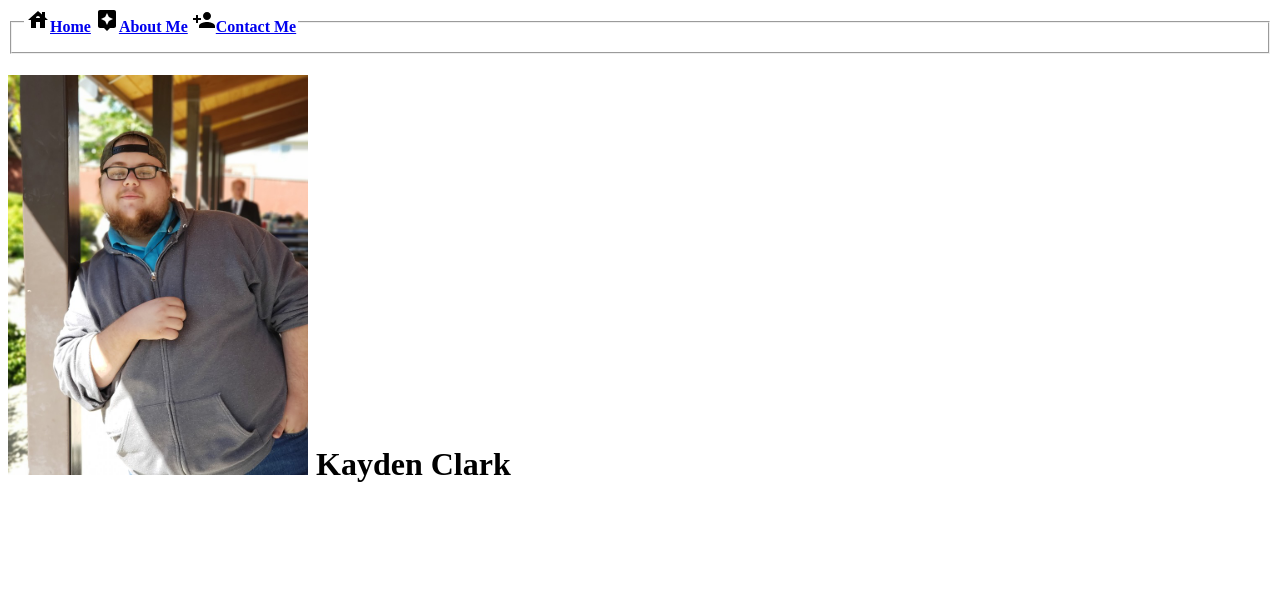
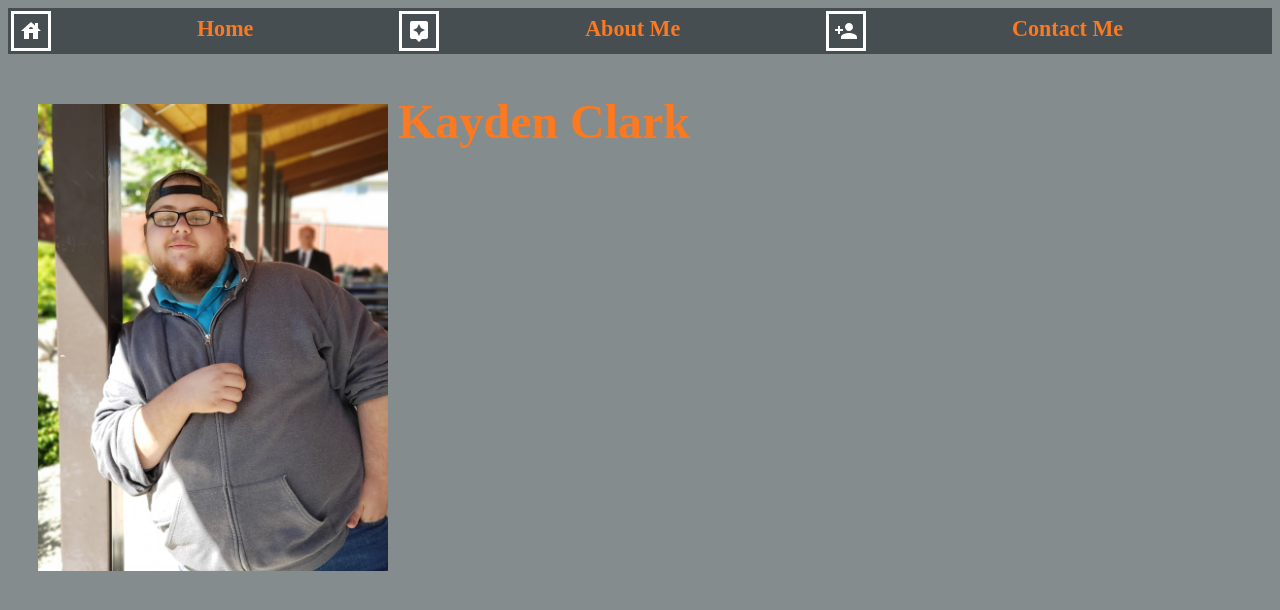
Before and after one commit to KaydenClark/portfolio, a PHP site: page /index.html in a window 1280 px wide. Shown: the top 610 px of the page. Run offline with PHP 8.4, Linux system fonts and the light colour scheme.

Commit message:
progress 10.10

```diff
--- a/index.css
+++ b/index.css
@@ -1,3 +1,43 @@
-h1{
-    vertical-align: top;
+.Head{
+    background-color: #474E51;
+    display: grid;
+    grid-template-areas: 'house home asist about person contact';
+    padding: 3px;
 }
+#body{
+    display: grid;
+    border: solid;
+}
+.icons{
+    border: 3px solid #000000;
+    padding: 5px;
+    font-size: 1.38em;
+}
+.nav{
+    padding: 5px;
+    font-size: 1.38em;
+    text-align: left;
+}
+#profile_pic{
+    width: 350px;
+    height: auto;
+    float: left;
+    margin-top: 50px;
+    margin-left: 30px;
+}
+#name{
+    font-size: 3em;
+    color: #FA7921;
+    float: left;
+    margin-left: 10px;
+}
+a{
+    color: #FA7921;
+    text-decoration: none;
+}
+.icons{
+    filter: invert(100%);
+}
+html{
+    background-color: #848C8E;
+}
--- a/index.html
+++ b/index.html
@@ -9,17 +9,22 @@
     </head>
 <body>
     <section id="Header">
-        <fieldset>
-            <Legend>
-                <Header>
-                    <img src="house-24px.svg"/><a href="index.html"><b>Home</b></a> <img src="assistant-24px.svg"><a href="3about-me.html"><b>About Me</b></a> <img src="person_add-24px.svg"><a href="2index.html"><b>Contact Me</b></a>
-                </Header>
-            </Legend>
-        </fieldset>
+            <Header class="Head">
+                <img class= "icons" grid-area= "house" src="house-24px.svg"/>
+                <a href="index.html" grid-area="home" class="nav"><b>Home</b></a>
+                <img class= "icons" grid-area="asist" src="assistant-24px.svg">
+                <a href="3about-me.html" grid-area="about" class="nav"><b>About Me</b></a>
+                <img class= "icons" src="person_add-24px.svg" grid-area="person">
+                <a href="2index.html" grid-area="contact" class="nav"><b>Contact Me</b></a>
+                <a href="#" grid-area="blank"></a>
+            </Header>
+        </section>
+    <section id="Body">
+        <img id="profile_pic" class="bio" src="profile_pic.jpg" alt= "Profile Picture">
+        <h1 id="name" class="bio">
+            Kayden Clark
+        </h1>
     </section>
 </body>
 
-<h1>
-    <img id="profile_pic" src="profile_pic.jpg" alt= "Profile Picture" style= "width: 300px; height: auto;/*maintain aspect ratio*/" > Kayden Clark
-</h1>
 </html>
```
Also changed, not shown: 2index.html (+9 -6 lines), 3about-me.html (+9 -6 lines), README.md (added).
